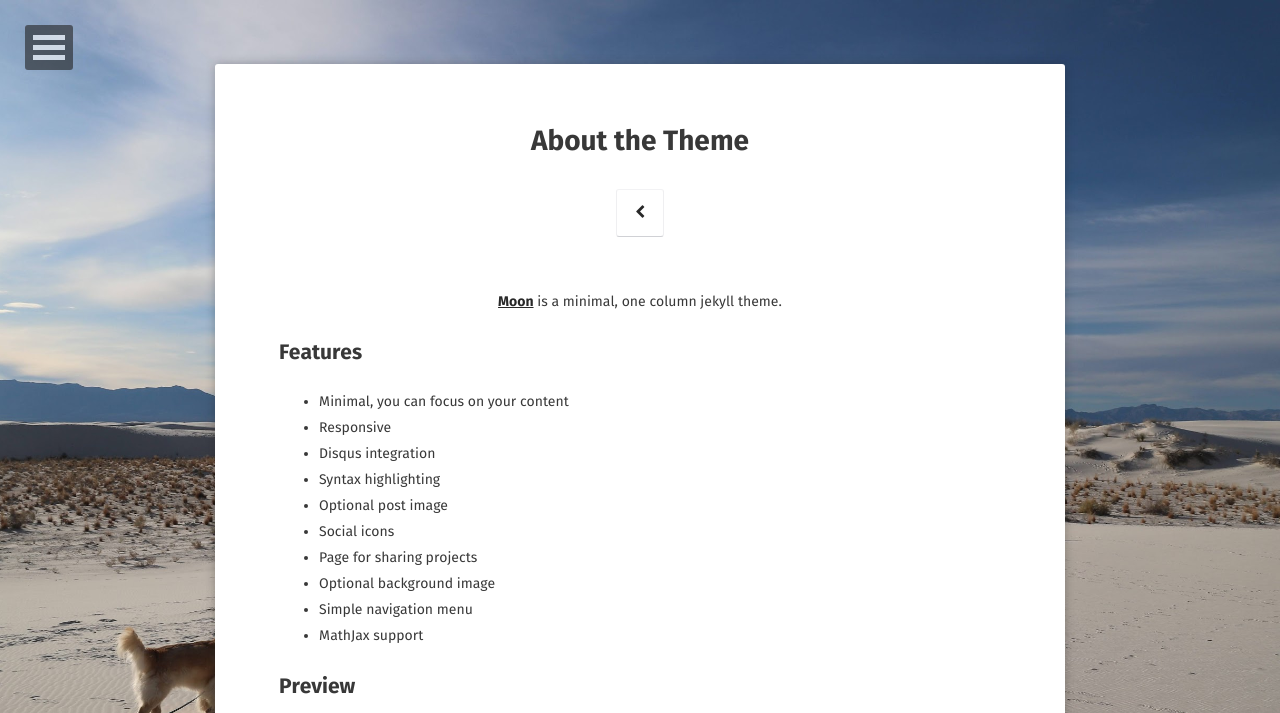
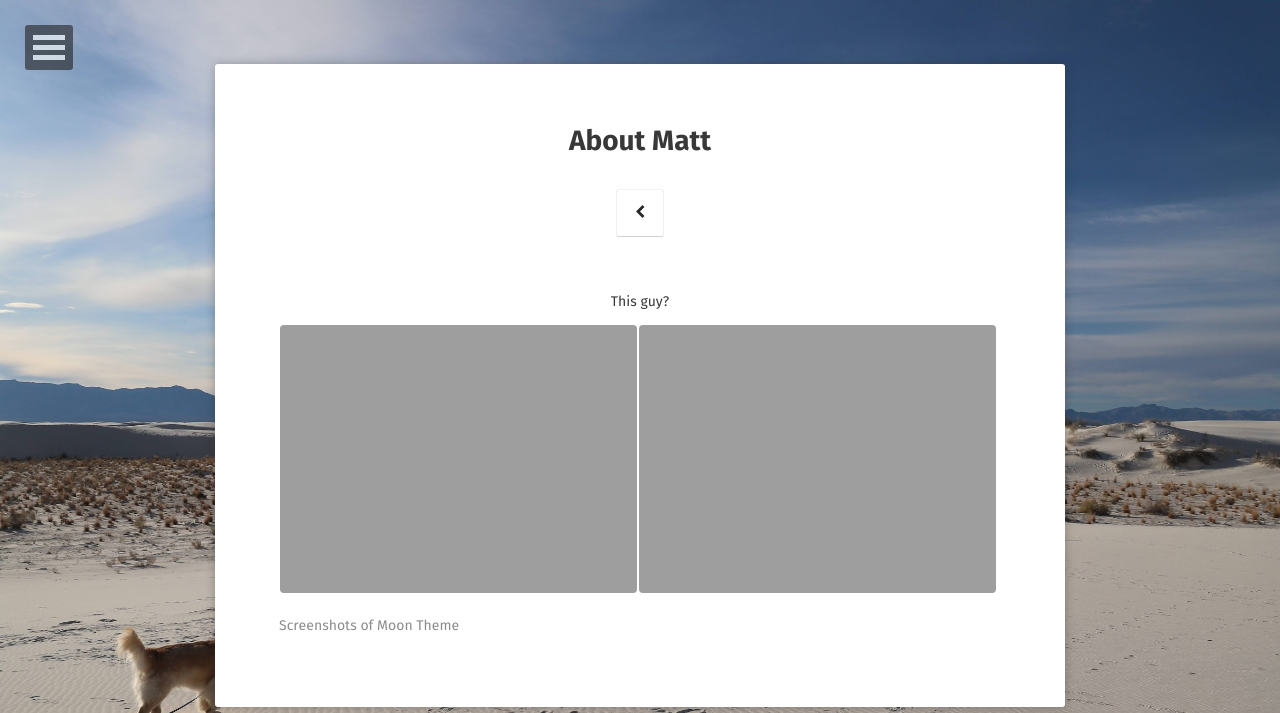
Before and after one commit to matthewbostwick/matthewbostwick.github.io, a Jekyll site: the page built from about/index.md, in a window 1280 px wide. Shown: the top 713 px of the page. Built offline with Jekyll 4.4.1, drawn with Linux system fonts in a browser that asks for light colours; some web fonts are replaced; some of the changed text lies outside the part shown; grey boxes are pictures that could not be loaded.

Commit message:
updating the about section

```diff
--- a/about/index.md
+++ b/about/index.md
@@ -1,37 +1,15 @@
 ---
 layout: page
-title: About the Theme
+title: About Matt
 tags: [about, Jekyll, theme, moon]
-date: 2016-03-21
+date: 2021-04-21
 comments: false
 ---
 
-<center><a href="http://taylantatli.github.io/Moon"><b>Moon</b></a> is a minimal, one column jekyll theme.</center>
-
-## Features
-* Minimal, you can focus on your content
-* Responsive
-* Disqus integration
-* Syntax highlighting
-* Optional post image
-* Social icons
-* Page for sharing projects
-* Optional background image
-* Simple navigation menu
-* MathJax support
-
-## Preview
+<center>This guy?</center>
 
 {% capture images %}
-    https://cloud.githubusercontent.com/assets/754514/14509720/61c61058-01d6-11e6-93ab-0918515ecd56.png
-    https://cloud.githubusercontent.com/assets/754514/14509716/61ac6c8e-01d6-11e6-879f-8308883de790.png
+    https://matthewbostwick.github.io/assets/img/dogspapersofa.jpg
+    https://matthewbostwick.github.io/assets/img/Matthew+Kelsey-737.jpg
 {% endcapture %}
 {% include gallery images=images caption="Screenshots of Moon Theme" cols=2 %}
-
-See a [live version of Moon](http://taylantatli.github.io/Moon) hosted on GitHub.
-
-## Getting Started
-
-To learn how to install and use this theme check out the [Setup Guide](http://taylantatli.me/Moon/moon-theme/) for more information.
-
-[Install Moon](https://github.com/TaylanTatli/Moon){: .btn}
```
Also changed, not shown: 4 other files.
